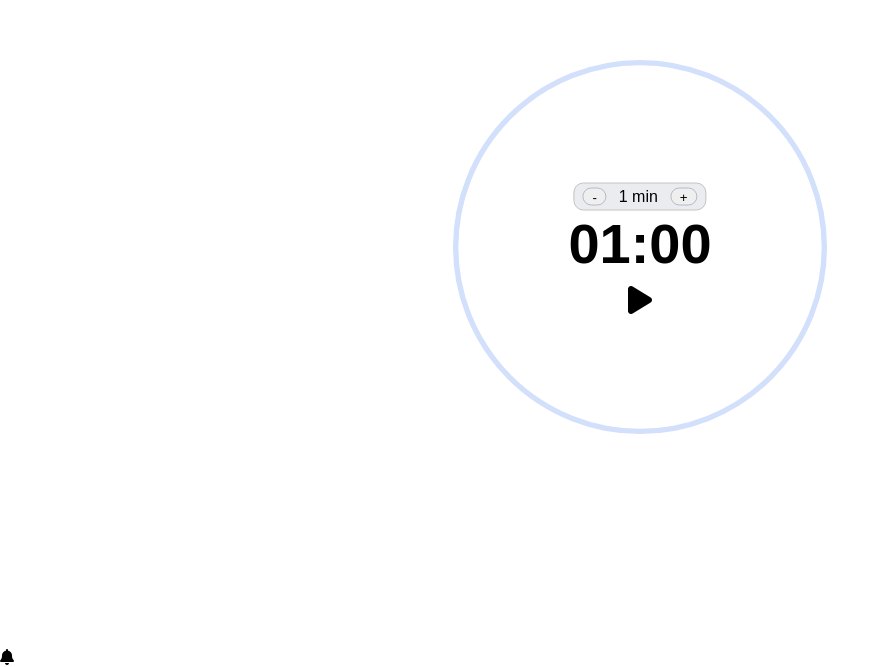
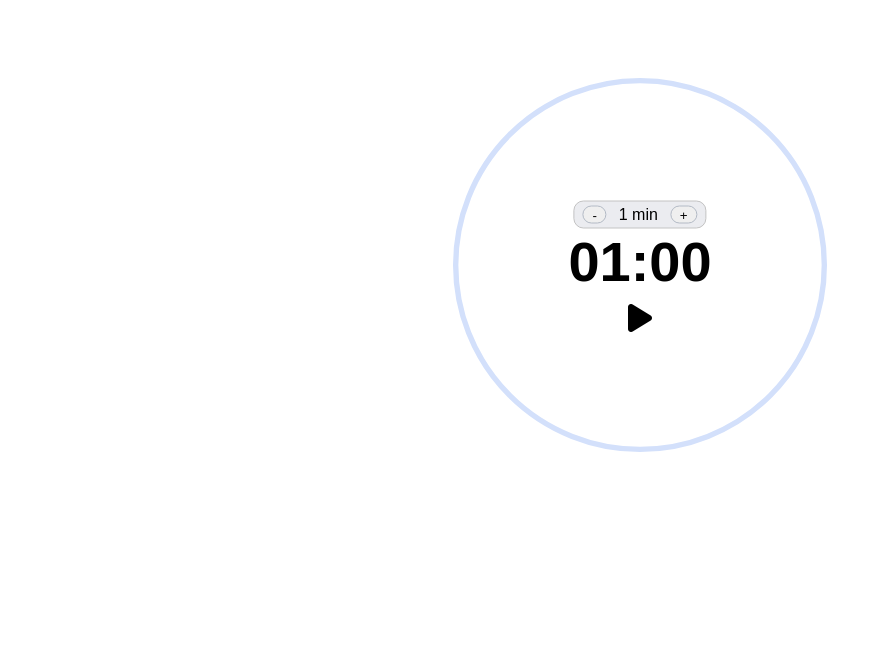
Before and after one commit to cotaByte/pomodoro, an Angular app: page / in a window 1280 px wide. Shown: the part 151-818 px from the top of the page, without its empty margins (0-890 px from the left). Built offline with nearby package versions, Linux system fonts and the light colour scheme.

Commit message:
feat/ remove test icons

```diff
--- a/src/app/app.component.html
+++ b/src/app/app.component.html
@@ -1 +1 @@
-<pomodoro-timer> </pomodoro-timer> <i class="fa-solid fa-bell"></i>
+<pomodoro-timer> </pomodoro-timer>
--- a/src/app/features/timer/timer.component.html
+++ b/src/app/features/timer/timer.component.html
@@ -1,8 +1,8 @@
 @let countdownDisplay= countdownDisplay$ | async; @let
 circleDashOffset=(circleDashOffset$ |async)?? 300; @let state =(state$ | async)
-?? TimerState.pristine; @let webWorkerStart= webWorkerContdown$| async; @let
-webWorkerFinished= stopwebWorkerContdownFinished$| async; @let webWorkerStoped=
-stopwebWorkerContdown$ | async;
+?? TimerState.pristine; @if(webWorkerContdown$| async){} @if(
+webWorkerContdown$| async;){} @if( stopwebWorkerContdownFinished$| async){} ;
+@if( stopwebWorkerContdown$ | async){}
 
 <div class="main">
   <div class="timer-circle">
```
